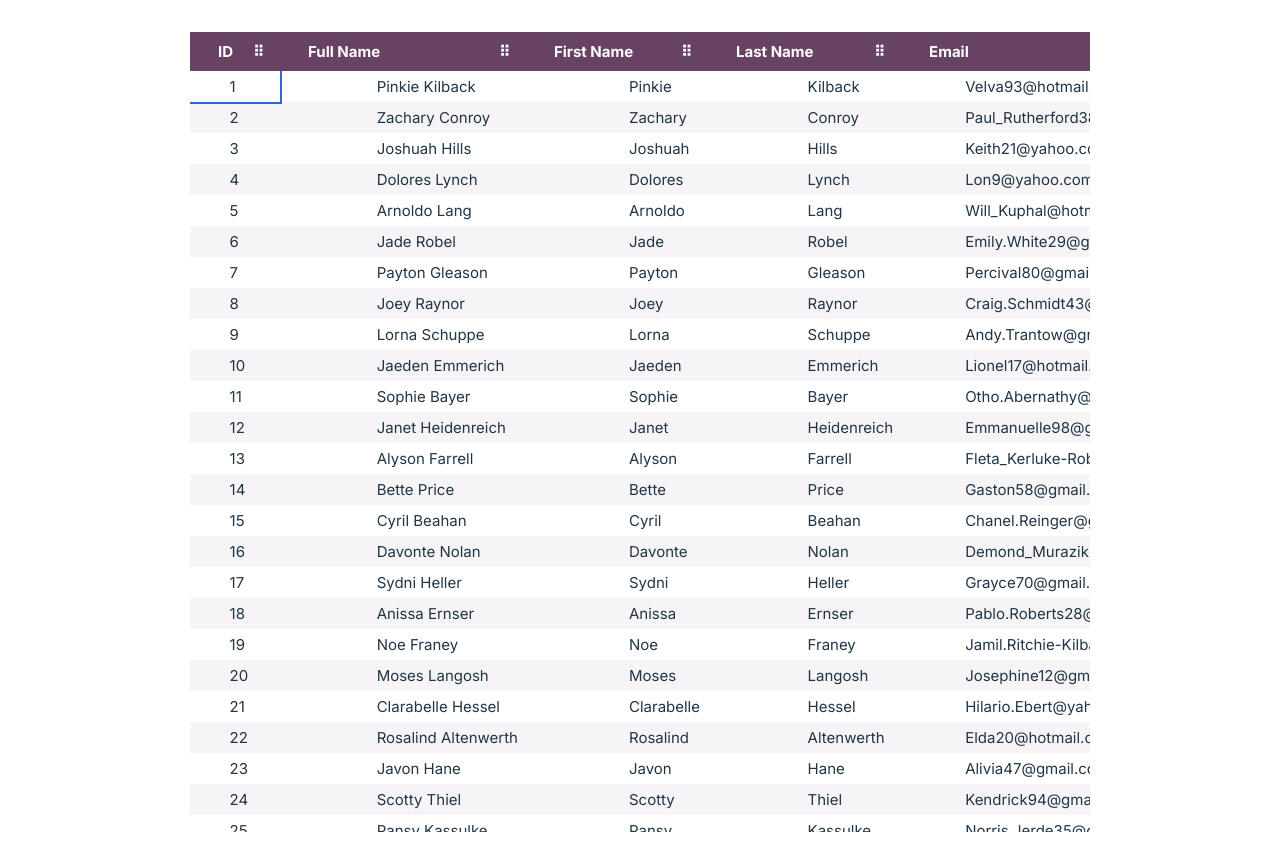
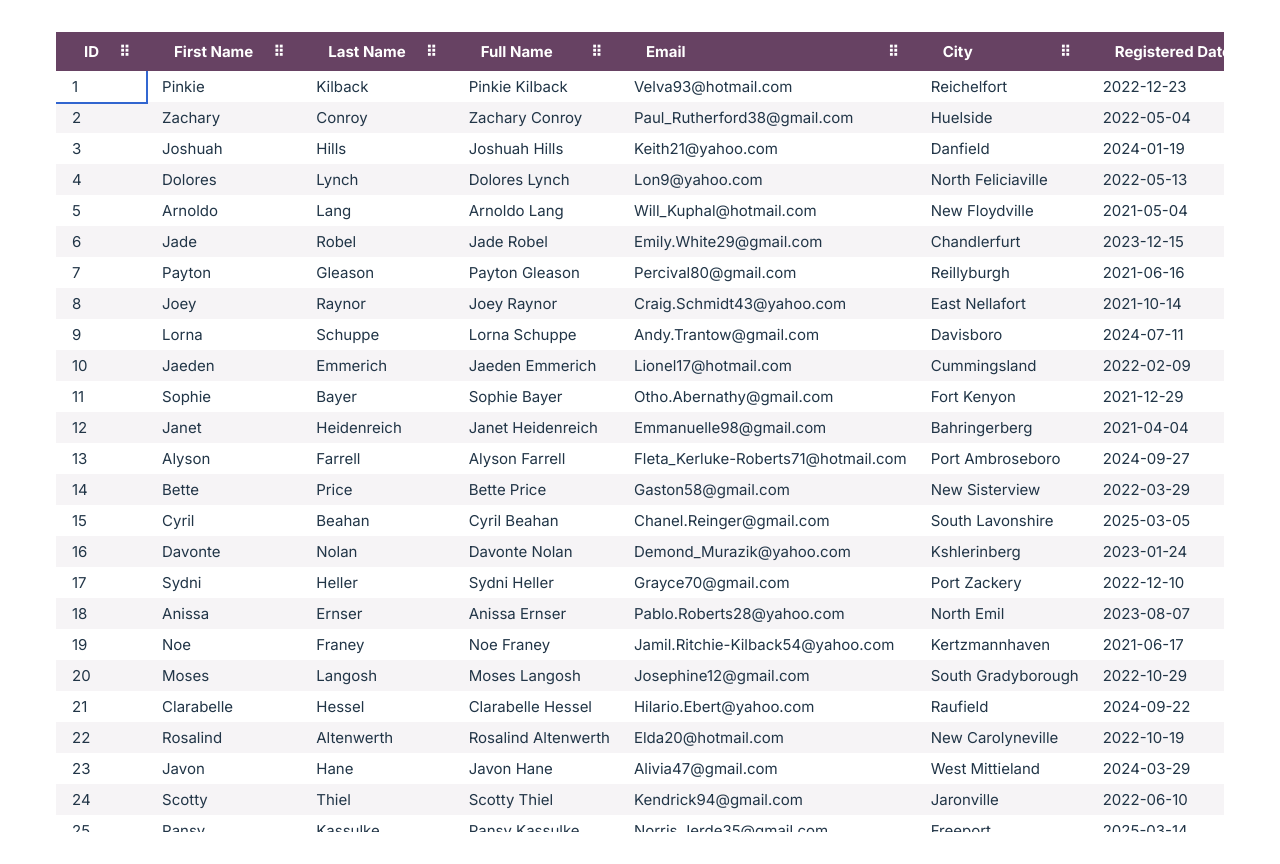
Before and after one commit to TrevorPhippard/react-table, a React (Vite) app: page / in a window 1280 px wide. Built offline with nearby package versions, Linux system fonts and the light colour scheme.

Commit message:
create feilds later in data flow

```diff
--- a/src/App.css
+++ b/src/App.css
@@ -1,5 +1,5 @@
 #root {
-  max-width: 1280px;
+  /* max-width: 1280px; */
   width: 100%;
   margin: 0 auto;
   padding: 2rem;
@@ -25,7 +25,8 @@ th {
   white-space: nowrap;
   text-overflow: ellipsis;
 }
-table{
+
+table thead {
   background-color: #52344f;
 }
 
--- a/src/App.tsx
+++ b/src/App.tsx
@@ -3,7 +3,7 @@ import { Table } from "./components/Table/index";
 import { createMockUsers } from "./utils/fakes";
 import { useColumns } from "./hooks/useColumns";
 
-const data = createMockUsers(500);
+const data = createMockUsers(5000);
 
 function App() {
   return <Table data={data} columns={useColumns()} />;
--- a/src/components/Cell/index.tsx
+++ b/src/components/Cell/index.tsx
@@ -46,7 +46,7 @@ export function Cell({
         // userSelect: "none",
       }}
     >
-      <span className="visible sm:invisible font-bold">{col}: </span>
+      <span className="inline-block sm:hidden font-bold mr-2">{col}: </span>
       {value}
     </td>
   );
--- a/src/components/Table/index.tsx
+++ b/src/components/Table/index.tsx
@@ -4,6 +4,8 @@ import { arrayMove } from "@dnd-kit/sortable";
 
 import type { TableProps, SortState } from "../../types";
 import { useSortedData } from "../../hooks/useSortedData";
+
+import { useWithNewFeilds } from "../../hooks/useWithNewFeilds";
 import { TableVirtuoso } from "react-virtuoso";
 import { TableHeaderRow } from "../TableHeaderRow";
 import { Cell } from "../Cell";
@@ -11,14 +13,19 @@ import { useCellRefs } from "../../hooks/useCellRefs"; // new file
 import { useKeyboardNavigation } from "../../hooks/useKeyboardNavigation"; // new file
 import { getNextSortDirection } from "../../utils/sortUtils"; // new file
 
-export function Table({ columns, data }: Readonly<TableProps>) {
+export function Table({ columns, data: tableData }: Readonly<TableProps>) {
   const [columnOrder, setColumnOrder] = useState(() =>
     columns.map((c) => c.id)
   );
+
   const [sortState, setSortState] = useState<SortState>({
     column: null,
     direction: "none",
   });
+
+  const data = useWithNewFeilds(tableData);
+
+  console.log(data[0]);
 
   // Sorted data based on sortState
   const sortedData = useSortedData(data, sortState.column, sortState.direction);
@@ -62,7 +69,7 @@ export function Table({ columns, data }: Readonly<TableProps>) {
   };
 
   return (
-    <div className="mx-auto max-w-full overflow-x-auto [width:min(900px,100%-3rem)] h-200 block">
+    <div className="mx-auto max-w-full overflow-x-auto [width:min(1300px,100%-3rem)] h-200 ">
       <TableVirtuoso
         style={{ height: "100%" }}
         data={sortedData}
--- a/src/components/TableHeader/index.tsx
+++ b/src/components/TableHeader/index.tsx
@@ -58,7 +58,7 @@ export function TableHeader({
       key={column.id}
       scope="col"
       role="columnheader"
-      className="bg-thrive-purple text-white text-left  max-[650px]:hidden"
+      className="bg-thrive-purple text-white text-left max-[650px]:hidden"
       style={style}
       aria-sort={sortState.direction}
       ref={(node) => {
--- a/src/hooks/useColumns.ts
+++ b/src/hooks/useColumns.ts
@@ -4,11 +4,7 @@ import { getDaysGoneBy } from "../utils/daysSince";
 export function useColumns(): Column[] {
   return [
     { id: "ID", title: "ID", accessor: (row: RowData) => row.ID },
-    {
-      id: "full_name",
-      title: "Full Name",
-      accessor: (row: RowData) => row.first_name + " " + row.last_name,
-    },
+
     {
       id: "first_name",
       title: "First Name",
@@ -19,17 +15,22 @@ export function useColumns(): Column[] {
       title: "Last Name",
       accessor: (row: RowData) => row.last_name,
     },
+    {
+      id: "full_name",
+      title: "Full Name",
+      accessor: (row: RowData) => row.full_name,
+    },
     { id: "email", title: "Email", accessor: (row: RowData) => row.email },
     { id: "city", title: "City", accessor: (row: RowData) => row.city },
     {
       id: "registered_date",
       title: "Registered Date",
-      accessor: (row: RowData) => row.registered_date, // ← fix: use registered_date here
+      accessor: (row: RowData) => row.registered_date,
     },
     {
       id: "DSR",
       title: "DSR",
-      accessor: (row: RowData) => getDaysGoneBy(row.registered_date) + " Days",
+      accessor: (row: RowData) => row.DSR + " Days",
     },
   ];
 }
--- a/src/hooks/useKeyboardNavigation.ts
+++ b/src/hooks/useKeyboardNavigation.ts
@@ -14,8 +14,6 @@ export function useKeyboardNavigation(
 
   // Whenever focusedCell changes, move focus to that cell
   useEffect(() => {
-    console.log("focusedCell::", focusedCell.row, focusedCell.col);
-
     focusCell(nanToZero(focusedCell.row), nanToZero(focusedCell.col));
   }, [focusedCell, focusCell]);
 
--- /dev/null
+++ b/src/hooks/useWithNewFeilds.ts
@@ -0,0 +1,24 @@
+import { useMemo } from "react";
+import { getDaysGoneBy } from "../utils/daysSince";
+import { type RowData } from "../types";
+
+export function useWithNewFeilds(data: RowData[]) {
+  return useMemo(() => {
+    return data.map((row) => ({
+      ...row,
+      full_name: `${row.first_name} ${row.last_name}`.trim(),
+      DSR: getDaysGoneBy(row.registered_date) + " Days",
+    }));
+  }, [data]);
+}
+
+//  {
+//       id: "full_name",
+//       title: "Full Name",
+//       accessor: (row: RowData) => row.first_name + " " + row.last_name,
+//     },
+//     {
+//       id: "DSR",
+//       title: "DSR",
+//       accessor: (row: RowData) => getDaysGoneBy(row.registered_date) + " Days",
+//     },
--- a/src/types/index.ts
+++ b/src/types/index.ts
@@ -1,6 +1,6 @@
 export type RowData = {
   ID: number;
-  first_name: string;
+  first_name: string | undefined;
   last_name: string;
   full_name?: string;
   email: string;
```
